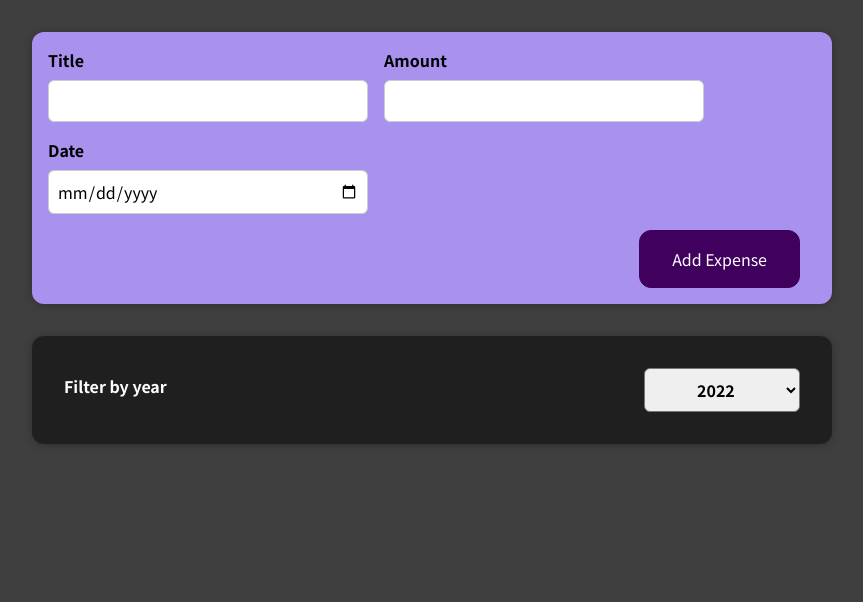
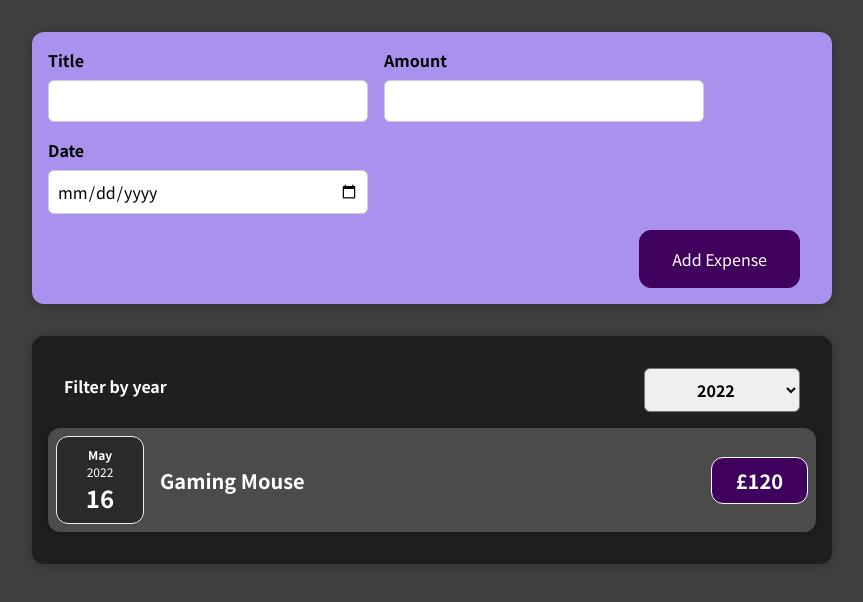
Before and after one commit to tmileham/Expense-Tracker, a React (Create React App) app: page / in a window 1280 px wide. Shown: the top 602 px of the page, without its empty margins (208-1071 px from the left). Built offline with nearby package versions, Linux system fonts and the light colour scheme.

Commit message:
Refactor: Filtering functionality on Expenses

```diff
--- a/src/App.js
+++ b/src/App.js
@@ -1,10 +1,9 @@
-import React from "react";
+import React, { useState } from "react";
 
 import Expenses from "./components/Expenses/Expenses";
 import NewExpense from "./components/NewExpense/NewExpense";
 
-const App = () => {
-  const expenses = [
+const DUMMY_EXPENSES = [
   {
     id: "e1",
     title: "Toilet Paper",
@@ -24,7 +23,16 @@ const App = () => {
     amount: 450,
     date: new Date(2021, 5, 12),
   },
+  {
+    id: "e5",
+    title: "Gaming Mouse",
+    amount: 120,
+    date: new Date(2022, 4, 16),
+  },
 ];
+
+const App = () => {
+  const [expenses, setExpenses] = useState(DUMMY_EXPENSES);
 
   // What JSX is transformed to:
   // return React.createElement(
@@ -35,9 +43,9 @@ const App = () => {
   // );
 
   const addExpenseHandler = (expense) => {
-    console.log("In App.js");
-    console.log(expense);
-    expenses.push(expense);
+    setExpenses((prevState) => {
+      return [...prevState, expense];
+    });
   };
 
   return (
--- a/src/components/Expenses/ExpenseItem.js
+++ b/src/components/Expenses/ExpenseItem.js
@@ -1,24 +1,17 @@
-import React, { useState } from "react";
+import React from "react";
 
 import ExpenseDate from "./ExpenseDate";
 import Card from "../UI/Card";
 import "./ExpenseItem.css";
 
 const ExpenseItem = ({ date, title, amount }) => {
-  const [expenseTitle, setExpenseTitle] = useState(title);
-
-  const clickHandler = () => {
-    setExpenseTitle("Updated");
-  };
-
   return (
     <Card className="expense-item">
       <ExpenseDate date={date} />
       <div className="expense-item__description">
-        <h2>{expenseTitle}</h2>
+        <h2>{title}</h2>
         <div className="expense-item__price">£{amount}</div>
       </div>
-      <button onClick={clickHandler}>Change title</button>
     </Card>
   );
 };
--- a/src/components/Expenses/Expenses.js
+++ b/src/components/Expenses/Expenses.js
@@ -14,26 +14,30 @@ const Expenses = ({ items }) => {
     setFilteredYear(selectedYear);
   };
 
+  const filteredExpenses = items.filter((expense) => {
+    return expense.date.getFullYear().toString() === filteredYear;
+  });
+
+  let expensesContent = <p>No expenses found.</p>;
+
+  if (filteredExpenses.length > 0) {
+    expensesContent = filteredExpenses.map((expense) => (
+      <ExpenseItem
+        key={expense.id}
+        title={expense.title}
+        amount={expense.amount}
+        date={expense.date}
+      />
+    ));
+  }
+
   return (
     <Card className="expenses">
       <ExpensesFilter
         selected={filteredYear}
         onFilteredYear={filteredYearHandler}
       />
-      {items
-        .filter((expense) => {
-          return filteredYear === expense.date.getFullYear().toString();
-        })
-        .map((expense) => {
-          return (
-            <ExpenseItem
-              key={expense.id}
-              title={expense.title}
-              amount={expense.amount}
-              date={expense.date}
-            />
-          );
-        })}
+      {expensesContent}
     </Card>
   );
 };
```
Lines whose indentation alone changed are shown as unchanged.
